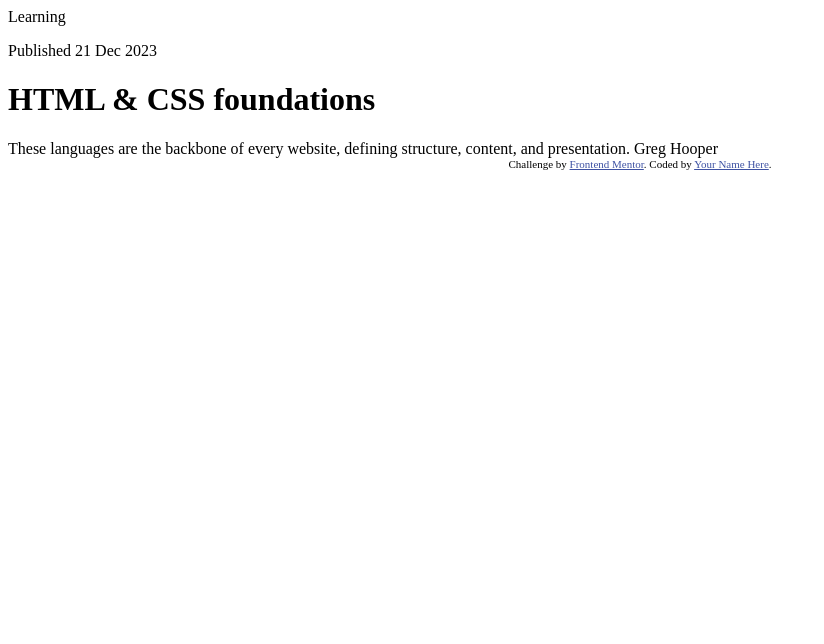
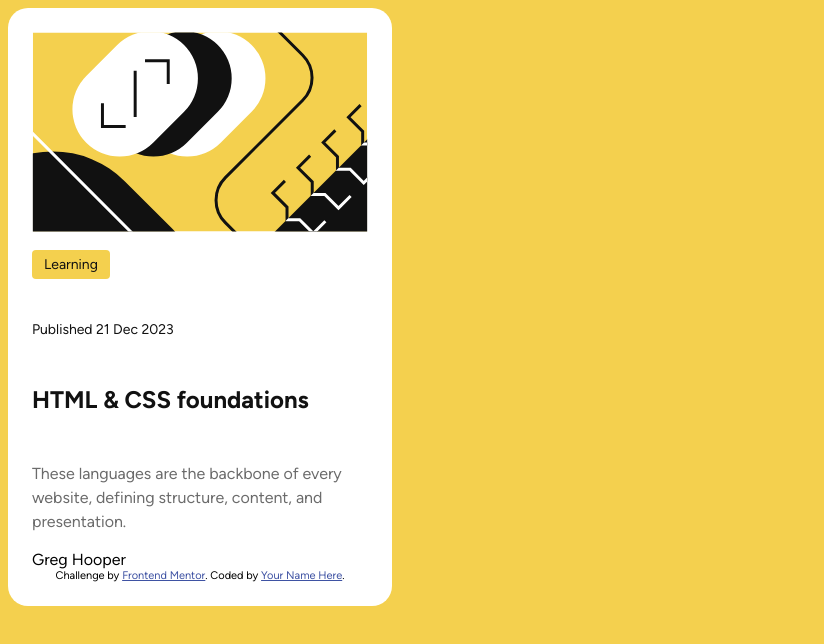
Before and after one commit to Perfect-Patience/frontend-mentor-challenges, a plain HTML site: page blog-preview-card/index.html in a window 1280 px wide. Shown: the whole page, without its empty margins (0-824 px from the left). Drawn offline with Linux system fonts and the light colour scheme.

Commit message:
Adds blog preview card project

```diff
--- a/blog-preview-card/index.html
+++ b/blog-preview-card/index.html
@@ -5,7 +5,7 @@
   <meta name="viewport" content="width=device-width, initial-scale=1.0"> <!-- displays site properly based on user's device -->
 
   <link rel="icon" type="image/png" sizes="32x32" href="./assets/images/favicon-32x32.png">
-
+  <link rel="stylesheet" href="styles.css">
   <title>Frontend Mentor | Blog preview card</title>
 
   <!-- Feel free to remove these styles or customise in your own stylesheet 👍 -->
@@ -17,15 +17,22 @@
 <body>
 
   <main>
-  Learning
+    <img id="illustration-article" src="assets/images/illustration-article.svg"/>
+  <div class="content">
+    <p class="category">Learning</p>
 
-  <p>Published 21 Dec 2023</p>
+  <p class="published">Published 21 Dec 2023</p>
 
-  <h1>HTML & CSS foundations</h1>
+  <h1 class="title">HTML & CSS foundations</h1>
 
-  These languages are the backbone of every website, defining structure, content, and presentation.
+  <div class="description">
+    <p>
+      These languages are the backbone of every website, defining structure, content, and presentation.
+    </p>
+  </div>
+</div>
+  Greg Hooper
 
-  Greg Hooper
 
   <div class="attribution">
     Challenge by <a href="https://www.frontendmentor.io?ref=challenge" target="_blank">Frontend Mentor</a>.
--- /dev/null
+++ b/blog-preview-card/styles.css
@@ -0,0 +1,84 @@
+@font-face {
+  font-family: "figtree";
+  src: url(assets/fonts/Figtree-VariableFont_wght.ttf);
+}
+
+:root {
+  --white: #ffffff;
+  --gray-950: #111111;
+  --gray-500: #6b6b6b;
+  --yellow: #f4d04e;
+  --text-preset3-line-height: 150%;
+  --text-preset3-letter-spacing: 0px;
+  --text-preset3-font-size: 14px;
+
+  --text-preset2-line-height: 150%;
+  --text-preset2-letter-spacing: 0px;
+  --text-preset2-font-size: 16px;
+
+  --text-preset1-line-height: 150%;
+  --text-preset1-letter-spacing: 0px;
+  --text-preset1-font-size: 24px;
+}
+
+body {
+  background-color: var(--yellow);
+  font-family: figtree;
+}
+
+main {
+  background-color: var(--white);
+  padding: 24px;
+  border-radius: 20px;
+  width: fit-content;
+  height: fit-content;
+}
+.content{
+    width: 336px;
+    height: fit-content;
+    display: grid;
+    row-gap: 12px;
+}
+#illustration-article {
+  height: 200px;
+  width: 336px;
+}
+
+.category {
+  background-color: var(--yellow);
+  padding: 4px 12px;
+  border-radius: 4px;
+  width: fit-content;
+  color: var(--gray-950);
+  font-weight: medium;
+  font-size: var(--text-preset3-font-size);
+  line-height: var(--text-preset3-line-height);
+  letter-spacing: var(--text-preset3-letter-spacing);
+}
+
+.published {
+  color: var(--gray-950);
+  font-size: var(--text-preset3-font-size);
+  line-height: var(--text-preset3-line-height);
+  letter-spacing: var(--text-preset3-letter-spacing);
+}
+
+.title {
+  color: var(--gray-950);
+  font-size: var(--text-preset1-font-size);
+  line-height: var(--text-preset1-line-height);
+  letter-spacing: var(--text-preset1-letter-spacing);
+}
+
+.description{
+    color: var(--gray-500);
+    width: 336px;
+    height: fit-content;
+
+}
+
+.description p{
+    font-size: var(--text-preset2-font-size);
+    line-height: var(--text-preset2-line-height);
+    letter-spacing: var(--text-preset2-letter-spacing);
+}
```
Also changed, not shown: 1 other file.
